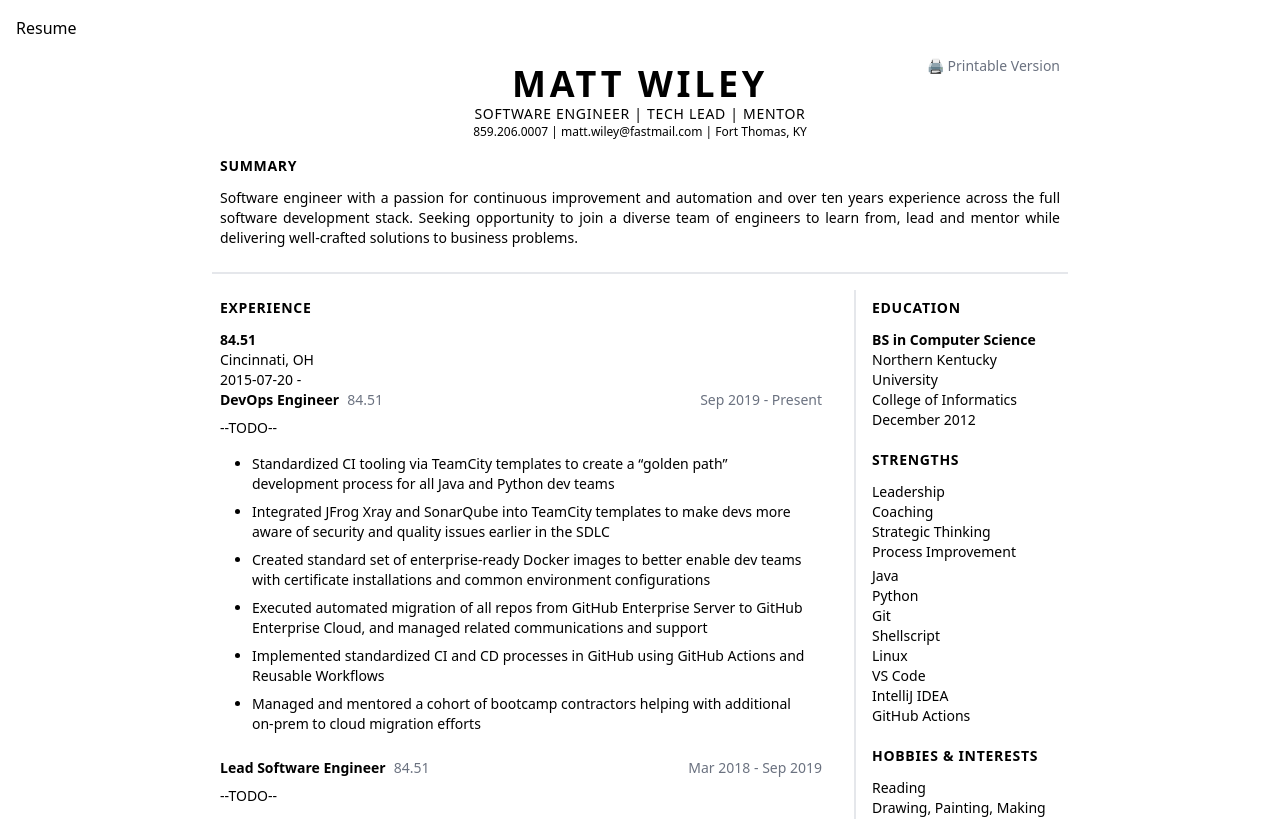
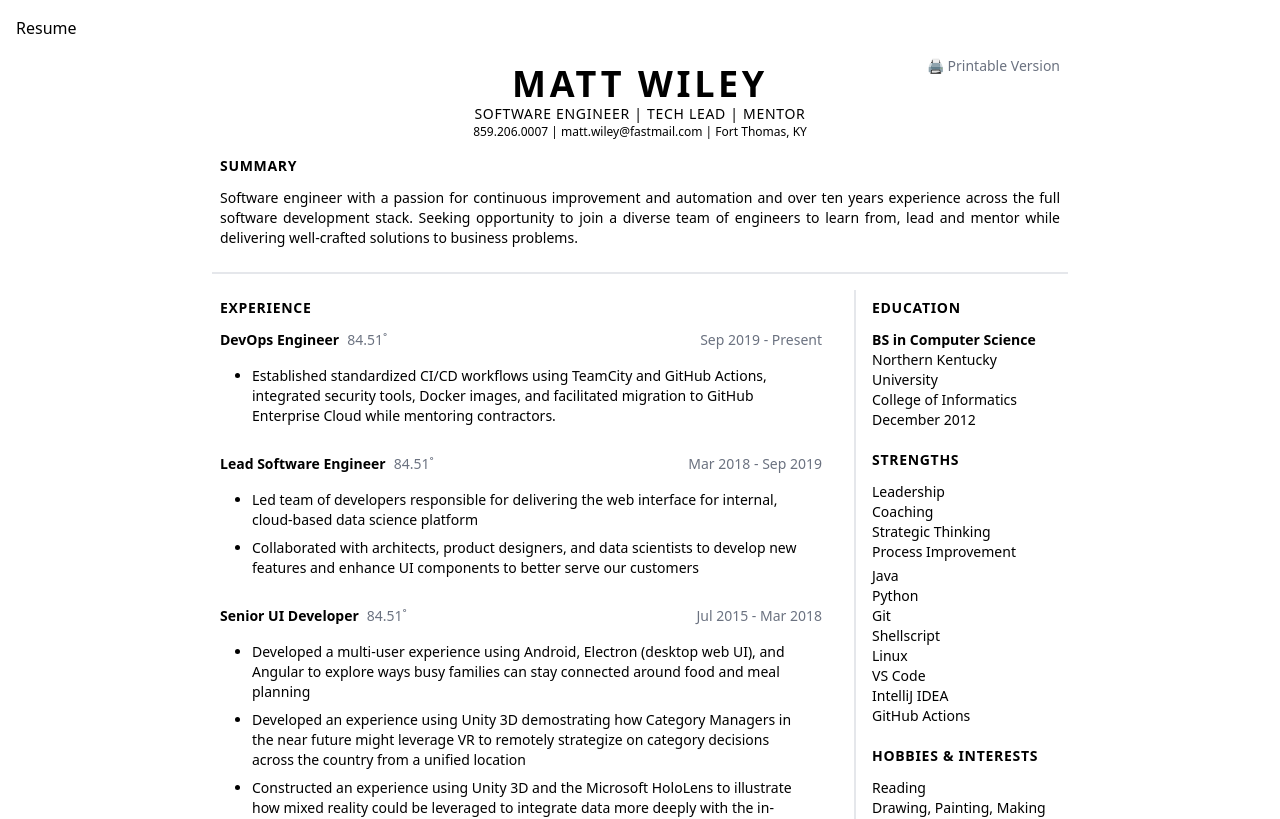
Before and after one commit to matt-wiley/matt-wiley.github.io, a React (Create React App) app in the folder my-site/: page /experience#/resume in a window 1280 px wide. Shown: the top 819 px of the page. Built offline with nearby package versions, Linux system fonts and the light colour scheme.

Commit message:
updated: refactored data to allow for disabling bullet points

```diff
--- a/my-site/src/components/RoleSummary.tsx
+++ b/my-site/src/components/RoleSummary.tsx
@@ -23,9 +23,12 @@ const RoleSummary = (props: IRoleSummaryProps) => {
           {props.startDate} - {props.endDate}
         </div>
       </div>
-      <div className="pt-2">
-        {props.synopsis}
-      </div>
+      {
+        (props.synopsis !== 'null' && props.synopsis !== 'undefined') ?
+          <div className="pt-2">
+            {props.synopsis}
+          </div> : ''
+      }
       <div className="p-4 test-xs">
         <List
           type={ListType.Bulleted}
--- a/my-site/src/data/experience.json
+++ b/my-site/src/data/experience.json
@@ -3,41 +3,84 @@
     {
       "end_date": null,
       "location": "Cincinnati, OH",
-      "name": "84.51",
+      "name": "84.51˚",
       "roles": [
         {
-          "description": "--TODO--",
+          "description": null,
           "end_date": null,
           "notes": [
-            "Standardized CI tooling via TeamCity templates to create a “golden path” development process for all Java and Python dev teams",
-            "Integrated JFrog Xray and SonarQube into TeamCity templates to make devs more aware of security and quality issues earlier in the SDLC",
-            "Created standard set of enterprise-ready Docker images to better enable dev teams with certificate installations and common environment configurations",
-            "Executed automated migration of all repos from GitHub Enterprise Server to GitHub Enterprise Cloud, and managed related communications and support",
-            "Implemented standardized CI and CD processes in GitHub using GitHub Actions and Reusable Workflows",
-            "Managed and mentored a cohort of bootcamp contractors helping with additional on-prem to cloud migration efforts"
+            {
+              "summary": "Established standardized CI/CD workflows using TeamCity and GitHub Actions, integrated security tools, Docker images, and facilitated migration to GitHub Enterprise Cloud while mentoring contractors.",
+              "is_enabled": true
+            },
+            {
+              "summary": "Standardized CI tooling via TeamCity templates to create a “golden path” development process for all Java and Python dev teams",
+              "is_enabled": false
+            },
+            {
+              "summary": "Integrated JFrog Xray and SonarQube into TeamCity templates to make devs more aware of security and quality issues earlier in the SDLC",
+              "is_enabled": false
+            },
+            {
+              "summary": "Created standard set of enterprise-ready Docker images to better enable dev teams with certificate installations and common environment configurations",
+              "is_enabled": false
+            },
+            {
+              "summary": "Executed automated migration of all repos from GitHub Enterprise Server to GitHub Enterprise Cloud, and managed related communications and support",
+              "is_enabled": false
+            },
+            {
+              "summary": "Implemented standardized CI and CD processes in GitHub using GitHub Actions and Reusable Workflows",
+              "is_enabled": false
+            },
+            {
+              "summary": "Managed and mentored a cohort of bootcamp contractors helping with additional on-prem to cloud migration efforts",
+              "is_enabled": false
+            }
           ],
           "start_date": "2019-09-01",
           "title": "DevOps Engineer"
         },
         {
-          "description": "--TODO--",
+          "description": null,
           "end_date": "2019-09-01",
           "notes": [
-            "Lead team of developers responsible for delivering the web interface for internal, cloud-based data science platform",
-            "Collaborated with architects, product designers, and data scientists to develop new features and enhance UI components to better serve our customers",
-            "Created and maintained Python-based API for provisioning compute resources in GKE"
+            {
+              "summary": "Led team of developers responsible for delivering the web interface for internal, cloud-based data science platform",
+              "is_enabled": true
+            },
+            {
+              "summary": "Collaborated with architects, product designers, and data scientists to develop new features and enhance UI components to better serve our customers",
+              "is_enabled": true
+            },
+            {
+              "summary": "Created and maintained Python-based API for provisioning compute resources in GKE",
+              "is_enabled": false
+            }
           ],
           "start_date": "2018-03-01",
           "title": "Lead Software Engineer"
         },
         {
-          "description": "--TODO--",
+          "description": null,
           "end_date": "2018-03-01",
           "notes": [
-            "Created multi-user experience using Android, Electron (desktop web UI), and Angular to explore ways busy families can stay connected around food and meal planning",
-            "Developed an experience using Unity 3D demostrating how Category Managers in the near future might leverage VR to remotely strategize on category decisions across the country from a unified location",
-            "Constructed an experience using Unity 3D and the Microsoft HoloLens to illustrate how mixed reality could be leveraged to integrate data more deeply with the in-store walk-through process",
-            "Developed an Android app experience showing how the intersection of augmented reality and shopper-specific data creates the opportunity to personalize the traditional print experiences shoppers already have"
+            {
+              "summary": "Developed a multi-user experience using Android, Electron (desktop web UI), and Angular to explore ways busy families can stay connected around food and meal planning",
+              "is_enabled": true
+            },
+            {
+              "summary": "Developed an experience using Unity 3D demostrating how Category Managers in the near future might leverage VR to remotely strategize on category decisions across the country from a unified location",
+              "is_enabled": true
+            },
+            {
+              "summary": "Constructed an experience using Unity 3D and the Microsoft HoloLens to illustrate how mixed reality could be leveraged to integrate data more deeply with the in-store walk-through process",
+              "is_enabled": true
+            },
+            {
+              "summary": "Developed an Android app experience showing how the intersection of augmented reality and shopper-specific data creates the opportunity to personalize the traditional print experiences shoppers already have",
+              "is_enabled": true
+            }
           ],
           "start_date": "2015-07-20",
           "title": "Senior UI Developer"
@@ -51,13 +94,16 @@
       "name": "Deca Interactive",
       "roles": [
         {
-          "description": "--TODO--",
+          "description": null,
           "end_date": "2014-12-01",
           "notes": [
-            "Developed music festival event app used by the Bunbury and Buckle Up Music Festivals"
+            {
+              "summary": "Developed music festival event app used by the Bunbury and Buckle Up Music Festivals",
+              "is_enabled": true
+            }
           ],
           "start_date": "2014-04-01",
-          "title": "Software Developer"
+          "title": "Android Developer"
         }
       ],
       "start_date": "2014-04-01"
@@ -68,13 +114,25 @@
       "name": "Cardinal Solutions Group",
       "roles": [
         {
-          "description": "--TODO--",
-          "end_date": "2015-20-07",
+          "description": null,
+          "end_date": "2015-07-20",
           "notes": [
-            "Assisted in the configuration of an off-the-shelf application focused on managing lines of business for insurance companies",
-            "Developed a small Java-based CLI tool to handle ingestion of custom messaging protocol between business and banking systems",
-            "Collaborated with internal design team to create iPad app showcasing important projects and highlighting company capabilities",
-            "Taught one-week course on core OOP and Java language concepts"
+            {
+              "summary": "Assisted in the configuration of an off-the-shelf application focused on managing lines of business for insurance companies",
+              "is_enabled": false
+            },
+            {
+              "summary": "Developed a small Java-based CLI tool to handle ingestion of custom messaging protocol between business and banking systems",
+              "is_enabled": true
+            },
+            {
+              "summary": "Collaborated with internal design team to create iPad app showcasing important projects and highlighting company capabilities",
+              "is_enabled": true
+            },
+            {
+              "summary": "Taught one-week course on core OOP and Java language concepts",
+              "is_enabled": false
+            }
           ],
           "start_date": "2013-01-01",
           "title": "Java/Mobile Consultant"
@@ -88,13 +146,16 @@
       "name": "Center for Applied Informatics",
       "roles": [
         {
-          "description": "--TODO--",
+          "description": null,
           "end_date": "2013-01-01",
           "notes": [
-            "Developed Android applications for the Kentucky Department of Education enabling teacher and technologists to get important alerts and stay informed"
+            {
+              "summary": "Developed Android applications for the Kentucky Department of Education enabling teacher and technologists to get important alerts and stay informed",
+              "is_enabled": true
+            }
           ],
           "start_date": "2011-03-01",
-          "title": "Student Android Developer"
+          "title": "Android Developer"
         }
       ],
       "start_date": "2011-03-01"
--- a/my-site/src/index.css
+++ b/my-site/src/index.css
@@ -573,8 +573,8 @@ video {
   display: none;
 }
 
-.h-4 {
-  height: 1rem;
+.h-1 {
+  height: 0.25rem;
 }
 
 .h-5 {
@@ -589,10 +589,6 @@ video {
 
 .h-2 {
   height: 0.5rem;
-}
-
-.h-1 {
-  height: 0.25rem;
 }
 
 .w-0 {
@@ -703,16 +699,16 @@ video {
   padding-right: 1.25rem;
 }
 
+.pr-6 {
+  padding-right: 1.5rem;
+}
+
 .pr-7 {
   padding-right: 1.75rem;
 }
 
 .pt-2 {
   padding-top: 0.5rem;
-}
-
-.pr-6 {
-  padding-right: 1.5rem;
 }
 
 .text-center {
@@ -779,6 +775,10 @@ video {
 .text-gray-500 {
   --tw-text-opacity: 1;
   color: rgb(107 114 128 / var(--tw-text-opacity));
+}
+
+.filter {
+  filter: var(--tw-blur) var(--tw-brightness) var(--tw-contrast) var(--tw-grayscale) var(--tw-hue-rotate) var(--tw-invert) var(--tw-saturate) var(--tw-sepia) var(--tw-drop-shadow);
 }
 
 .hover\:text-blue-400:hover {
--- a/my-site/src/pages/Resume.tsx
+++ b/my-site/src/pages/Resume.tsx
@@ -1,4 +1,4 @@
-import React from 'react';
+import React, { Fragment } from 'react';
 
 import { ExperienceDataService } from '../services/ExperienceDataService';
 import { DataPresentationService as presenter } from '../services/DataPresentationService';
@@ -146,29 +146,27 @@ const Home = (props: IResumeProps) => {
               {
                 ExperienceDataService.getExperienceData().map((employer, index) => {
                   return (
-                    <div key={index}>
-                      <div className='font-semibold'>{employer.name}</div>
-                      <div>{employer.location}</div>
-                      <div>{employer.start_date} - {employer.end_date}</div>
+                    <Fragment key={index}>
                       <List type={ListType.None} items={employer.roles.map((role, index) => {
                         return (
+                          <Fragment key={index}>
                             <RoleSummary
-                            key={index}
                               role={''+role.title}
                               company={''+employer.name}
                               startDate={presenter.presentDate(role.start_date)}
                               endDate={presenter.presentDate(role.end_date)}
                               synopsis={''+role.description}
-                            accomplishments={role.notes.map((note, index) => {
+                              accomplishments={role.notes.filter(note => note.is_enabled).map((note, index) => {
                                 return (
-                                <div key={index}>{note}</div>
+                                  <div key={index}>{note.summary}</div>
                                 )
                               })}
                               />
+                            <DefaultSpacer />
+                          </Fragment>
                         )
                       })} />
-                      <DefaultSpacer />
-                    </div>
+                    </Fragment>
                   )
                 })
               }
--- a/my-site/src/services/ExperienceDataService.ts
+++ b/my-site/src/services/ExperienceDataService.ts
@@ -13,9 +13,14 @@ export interface IEmployer {
 export interface IRole {
   description: nullableString;
   end_date: nullableString;
-  notes: nullableString[];
+  notes: INote[];
   start_date: nullableString;
   title: nullableString;
+}
+
+export interface INote {
+  summary: nullableString;
+  is_enabled: boolean;
 }
 
 export class ExperienceDataService {
```
Lines whose indentation alone changed are shown as unchanged.
